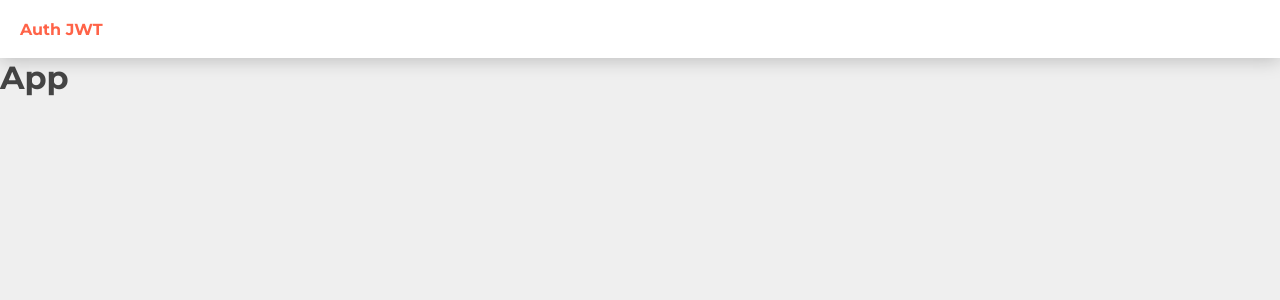
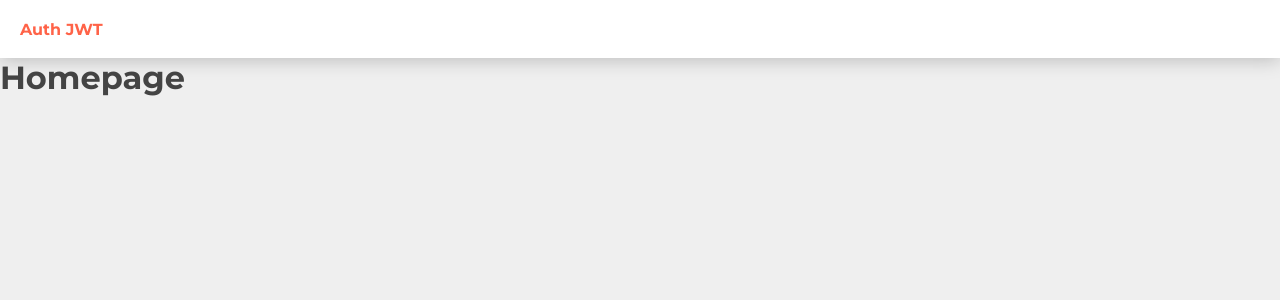
Before and after one commit to dymafr/react-c19, a React (Create React App) app in the folder client/: page / in a window 1280 px wide. Shown: the top 300 px of the page. Built offline with nearby package versions, Linux system fonts and the light colour scheme.

Commit message:
app and index

```diff
--- a/client/src/App.js
+++ b/client/src/App.js
@@ -1,4 +1,5 @@
-import React from 'react';
+import { Suspense } from "react";
+import { Outlet } from "react-router-dom";
 import Footer from './components/Footer/Footer';
 import Header from './components/Header/Header';
 import styles from './App.module.scss';
@@ -8,7 +9,9 @@ function App() {
     <div className={`d-flex flex-column ${styles.appContainer}`}>
       <Header />
       <div className="flex-fill">
-        <h1>App</h1>
+        <Suspense>
+          <Outlet />
+        </Suspense>
       </div>
       <Footer />
     </div>
--- a/client/src/index.js
+++ b/client/src/index.js
@@ -1,13 +1,15 @@
-import React, { StrictMode } from 'react';
-import { createRoot } from 'react-dom/client';
-import './assets/styles/index.scss';
-import App from './App';
+import React from "react";
+import ReactDOM from "react-dom/client";
+import { RouterProvider } from "react-router-dom";
+import "./assets/styles/index.scss";
+import reportWebVitals from "./reportWebVitals";
+import { router } from "./router";
 
-const rootElement = document.getElementById('root');
-const root = createRoot(rootElement);
+const root = ReactDOM.createRoot(document.getElementById("root"));
+root.render(
+  <React.StrictMode>
+    <RouterProvider router={router}></RouterProvider>
+  </React.StrictMode>
+);
 
-root.render(
-  <StrictMode>
-    <App />
-  </StrictMode>
-);
+reportWebVitals();
```
